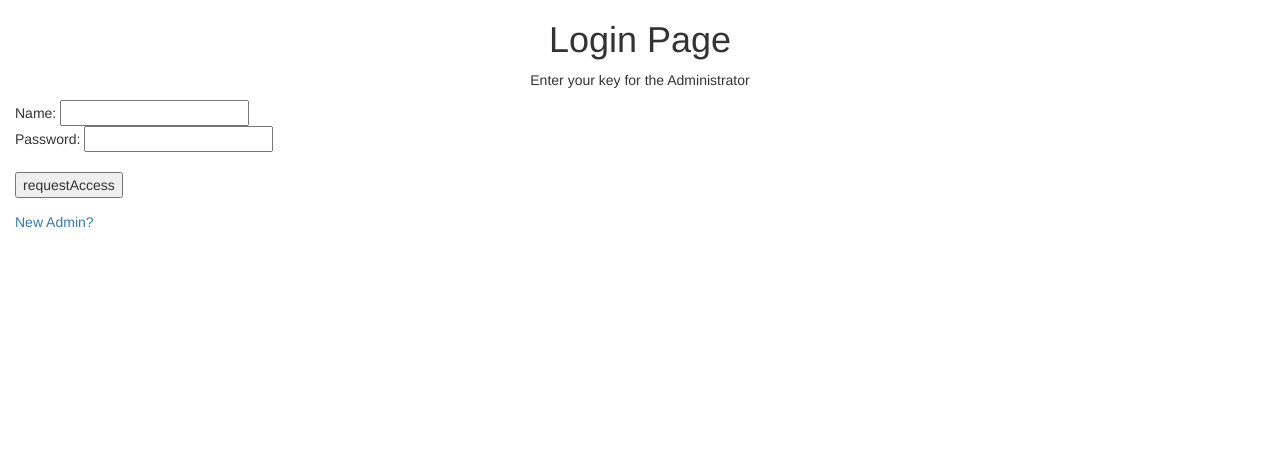
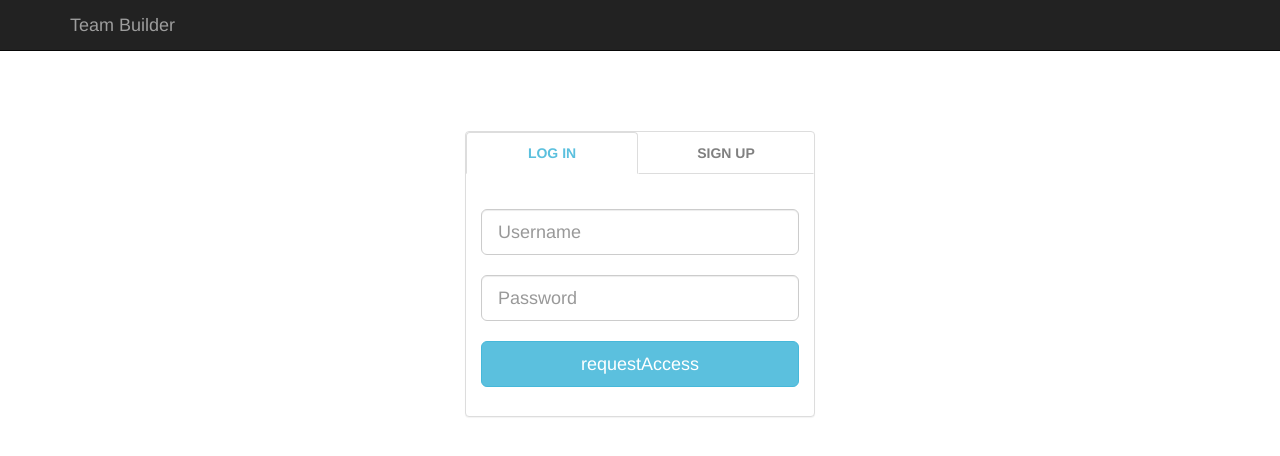
Before and after one commit to msteelha/greenFish, a Flask app: page /login in a window 1280 px wide. Shown: the top 456 px of the page. Run offline with Flask 2, Linux system fonts and the light colour scheme; some libraries are stand-ins or nearby versions.

Commit message:
fixed login page2

```diff
--- a/templates/login.html
+++ b/templates/login.html
@@ -11,18 +11,39 @@
 </head>
 
 <body>
-<div class="container-fluid bg-1 text-center">
-<h1>Login Page</h1>
-<p>Enter your key for the Administrator</p>
+
+<!--NAV BAR-->
+<nav class="navbar navbar-inverse navbar-static-top">
+  <div class="container">
+    <a class="navbar-brand" href="#">Team Builder</a>
+  </form>
+  </div>
+</nav>
+
+<!--LOGIN / SIGNUP BAR-->
+<br><br><br>
+<div class="container text-center bg-nav">
+  <div class="col-md-4 col-md-offset-4 vertical-center">
+    <div class="panel panel-default">
+      <!--switch between log in and sign up-->
+      <ul class="nav nav-tabs nav-justified">
+        <li role="presentation" class="active"><a href="/login"><b>LOG IN</b></a></li>
+        <li role="presentation"><a href="/createAdmin"><b>SIGN UP</b></a></li>
+      </ul>
+      <br>
+      <!--form for user to input name and password-->
+      <div class="panel-body">
+        <form id="myForm">
+          <input type="text" id="adminName" name="adminName" class="form-control input-lg"placeholder="Username"><br>
+          <input type="password" id="adminKey" name="adminKey" class="form-control input-lg" placeholder="Password"><br>
+          <input id="myBtn" class="btn btn-info btn-lg btn-block" type="button" value="requestAccess">
+        </form>
+      </div>
+    </div>
+  </div>
 </div>
-<div class="container-fluid bg-2">
-    <form id="myForm">
-    Name: <input type="text" id="adminName" name="adminName"><br>
-    Password: <input type="password" id="adminKey" name="adminKey"><br><br>
-    <input id="myBtn" type="button" value="requestAccess">
-</form>
-    <a href="/createAdmin">New Admin?</a>
-  <script type="text/javascript">
+
+<script type="text/javascript">
 
   $SCRIPT_ROOT = {{ request.script_root|tojson|safe }};
 
```
